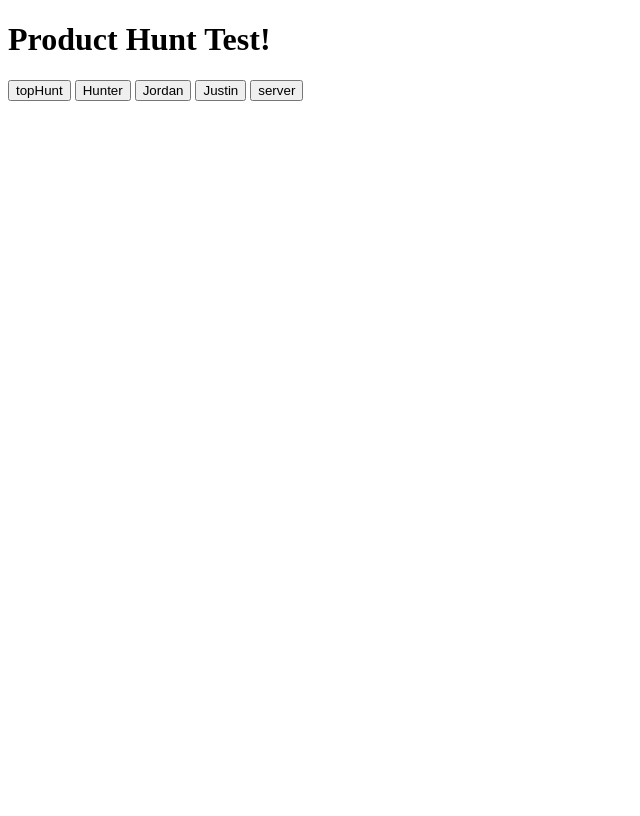
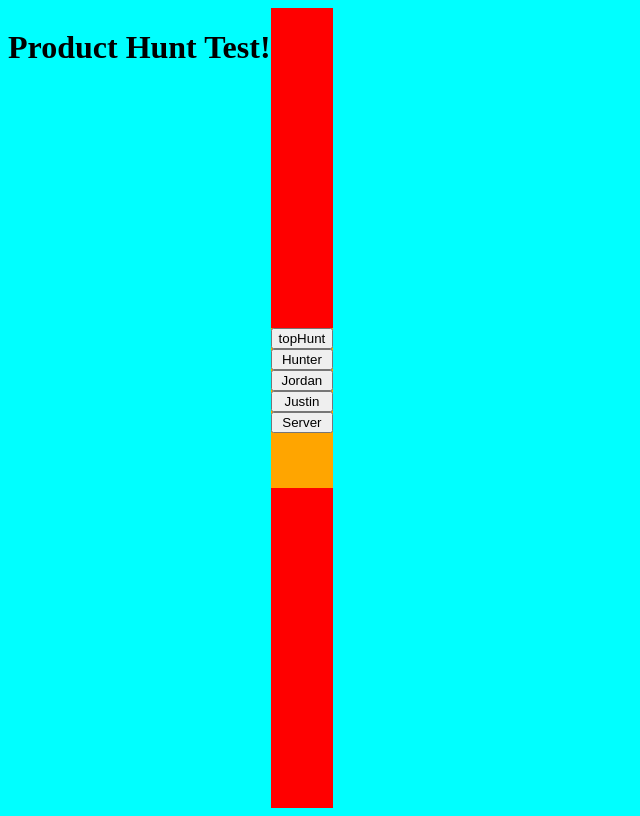
Before and after one commit to FireInjun/ph-huntdemo, a plain HTML site: page index.html in a window 1280 px wide. Shown: the whole page, without its empty margins (0-640 px from the left). Drawn offline with Linux system fonts and the light colour scheme.

Commit message:
INIT dev

```diff
--- /dev/null
+++ b/index.css
@@ -0,0 +1,34 @@
+* body {
+    display: flex;
+    block-size: 800px;
+    background-color: aqua;
+    text-align: center;
+    /* justify-self: auto; */
+}
+h1{
+    text-align: center
+}
+.wrapper {
+    display: flex;
+    flex-flow: row;
+    text-align: center;
+    background-color: red;
+    align-items:center;
+        justify-content: flex-start;
+
+}
+
+.button-wrapper {
+    height: 10rem;
+    background-color: orange;
+    display: flex;
+    flex-flow: row-reverse;
+    flex-direction: column;
+    flex-wrap: wrap;
+    flex-basis: auto;
+
+}
+
+button{
+
+}
--- a/index.html
+++ b/index.html
@@ -4,19 +4,21 @@
 <head>
     <title>Providing HTML5 audio with a base64 encoded Data URI as source</title>
     <meta charset="utf-8" />
-    <script src="./index.js"></script>
+    <link rel="stylesheet" href="index.css"></link>
+    <script src="index.js"></script>
 </head>
 
 <body>
-    <h1>Product Hunt Test!</h1>
-    <p>
+        <h1>Product Hunt Test!</h1>
+    <div class="wrapper">
+    <p class="button-wrapper">
     <button onclick="GetHunt()">topHunt</button>
     <button onclick="HunterPlay()">Hunter</button>
     <button onclick="JordanPlay()">Jordan</button>
     <button onclick="JustinPlay()">Justin</button>
-    <input type="button" value="server"
-        onclick="window.location.href='https://sofriendlyproducthuntyac.appspot.com'" />
+    <button onclick="window.location.href='https\://sofriendlyproducthuntyac.appspot.com'">Server</button>
     </p>
+    </div>
 </body>
 
 </html>
```
